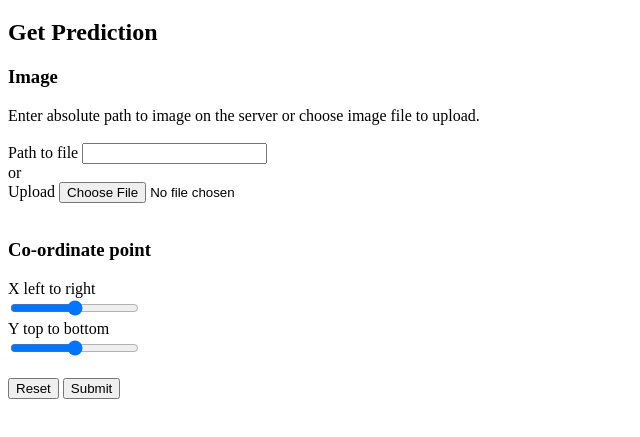
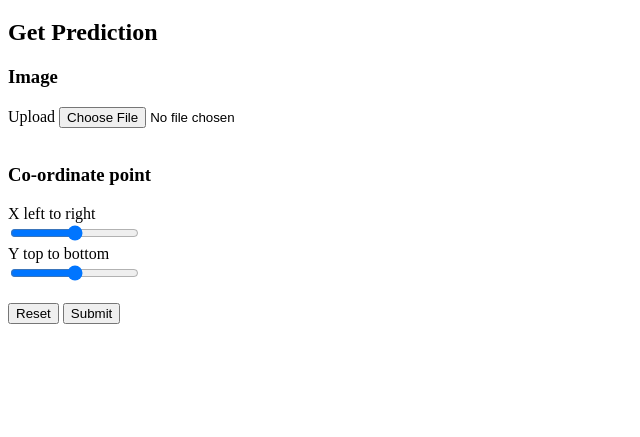
Before and after one commit to MichaelCurrin/machine-learning-server, a plain HTML site: page mlserver/ui/classify/builtinColors.html in a window 1280 px wide. Shown: the part 61-498 px from the top of the page, without its empty margins (0-640 px from the left). Drawn offline with Linux system fonts and the light colour scheme.

Commit message:
refactor: Update builtinColors.html

```diff
--- a/mlserver/ui/classify/builtinColors.html
+++ b/mlserver/ui/classify/builtinColors.html
@@ -19,17 +19,6 @@
 
         <div>
             <h3>Image</h3>
-
-            <span>Enter absolute path to image on the server or choose image file to upload.</span>
-            <br>
-            <br>
-
-            <div>
-                <span>Path to file</span>
-                <input name="imagePath" type="text" />
-            </div>
-
-            <span>or</span>
 
             <div>
                 <span>Upload</span>
```
